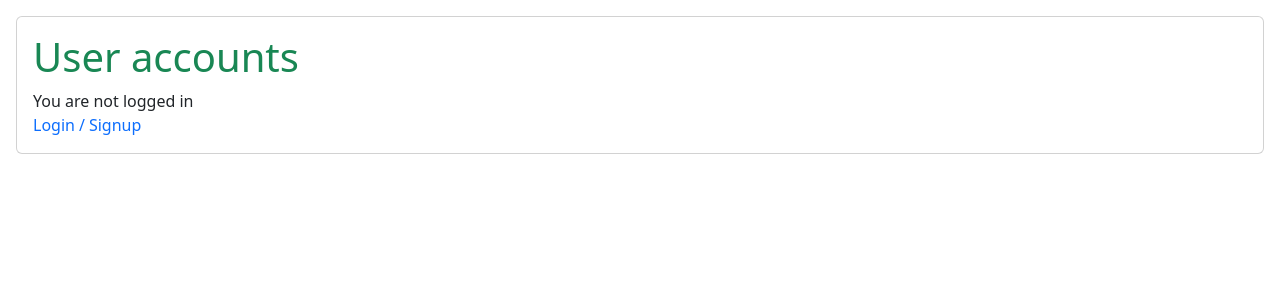
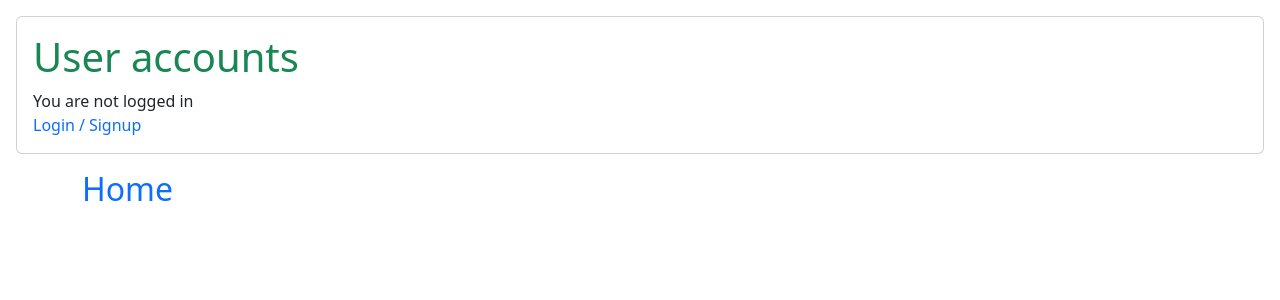
Before and after one commit to ToghrolTP/django-news, a Django app: page / in a window 1280 px wide. Shown: the top 300 px of the page. Run offline with Django 4.2, Linux system fonts and the light colour scheme.

Commit message:
Add HomePage view.

```diff
--- /dev/null
+++ b/pages/urls.py
@@ -0,0 +1,6 @@
+from django.urls import path
+from .views import (HomePageView)
+
+urlpatterns = [
+    path("", HomePageView.as_view(), name="home")
+]
--- a/pages/views.py
+++ b/pages/views.py
@@ -1,3 +1,6 @@
 from django.shortcuts import render
+from django.views.generic import TemplateView
 
-# Create your views here.
+
+class HomePageView(TemplateView):
+    template_name = "home.html"
--- a/templates/home.html
+++ b/templates/home.html
@@ -2,4 +2,5 @@
 {% block title %}Home{% endblock title %}
 
 {% block content %}
+    <h2 class="text-primary">Home</h2>
 {% endblock content %}
```
